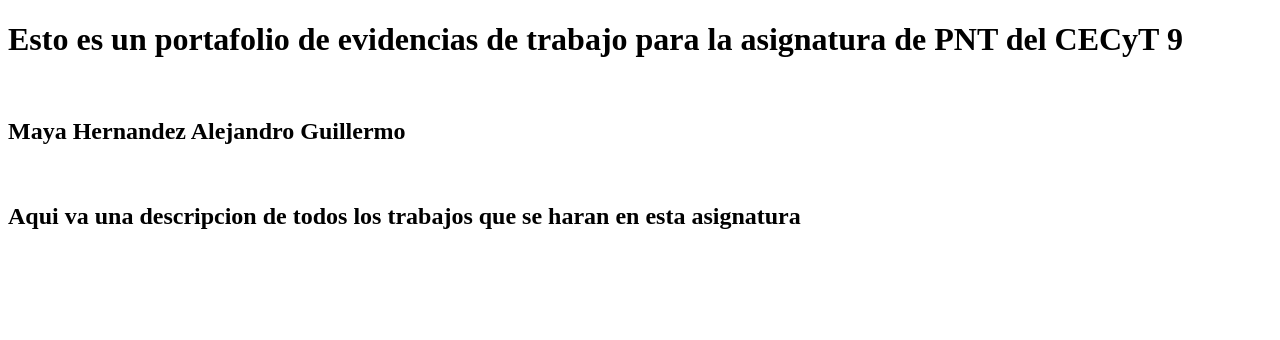
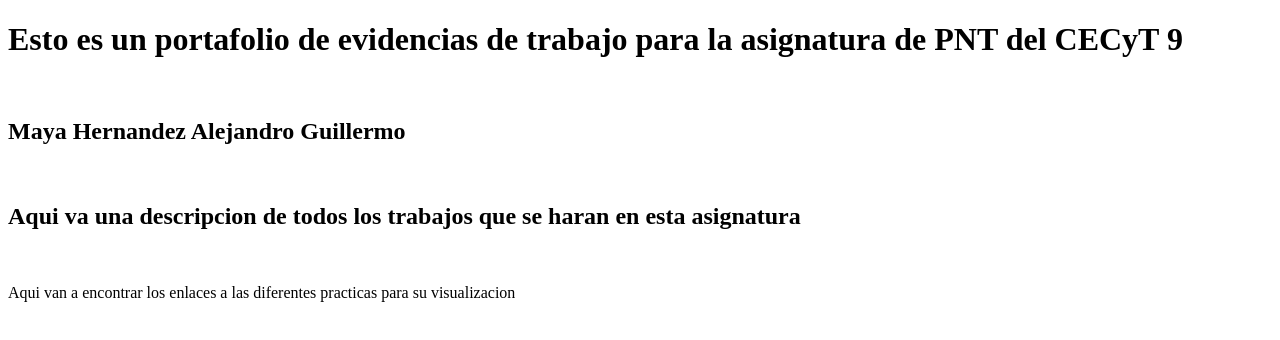
Before and after one commit to alesk234/MayaHernandezAlejandro4IV-, a plain HTML site: page index.html in a window 1280 px wide. Drawn offline with Linux system fonts and the light colour scheme.

Commit message:
tanla de contenido

```diff
--- a/index.html
+++ b/index.html
@@ -14,6 +14,9 @@
         <br>
         <h2> Aqui va una descripcion de todos los trabajos que se haran en esta asignatura</h2>
         <br>
+        <div class = "content">
+            <p>Aqui van a encontrar los enlaces a las diferentes practicas para su visualizacion</p>
+        </div>
 
 
     </div>
```
